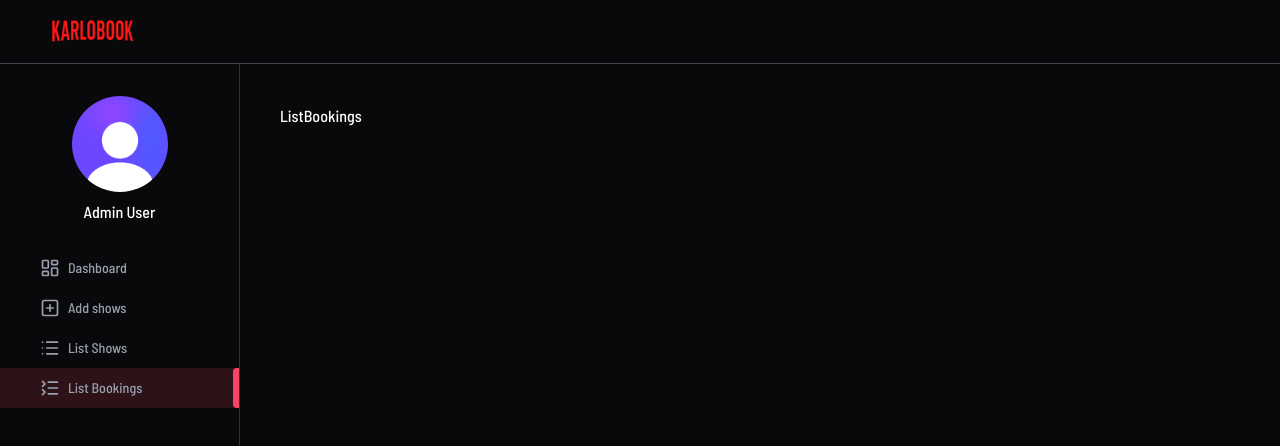
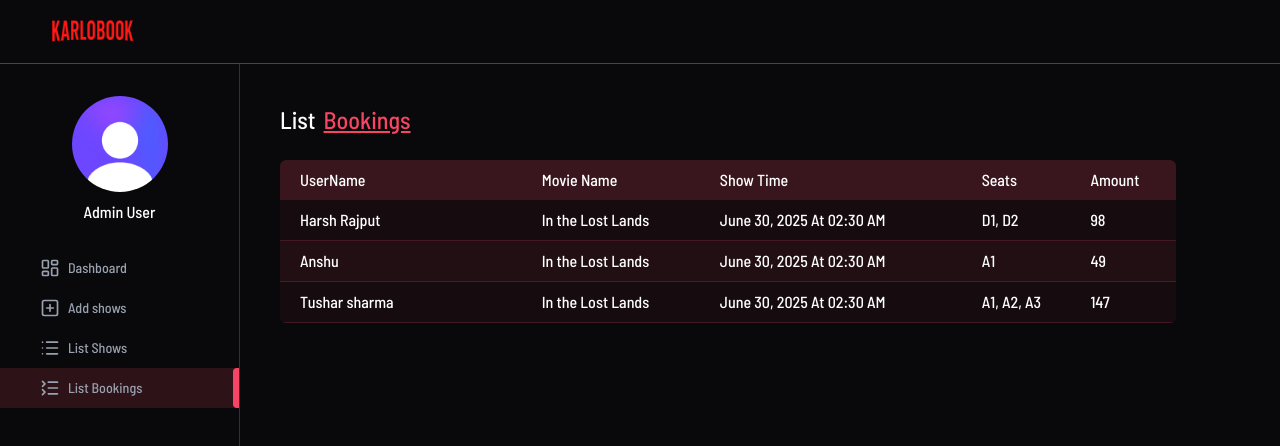
Before and after one commit to harsh24062/KarloBook, a React (Vite) app in the folder frontend/: page /admin/list-bookings in a window 1280 px wide. Shown: the top 446 px of the page. Built offline with nearby package versions, Linux system fonts and the light colour scheme; no server answers.

Commit message:
Added Admin List-Bookings Page

```diff
--- a/frontend/src/pages/admin/ListBookings.jsx
+++ b/frontend/src/pages/admin/ListBookings.jsx
@@ -1,7 +1,57 @@
+import { useEffect, useState } from "react"
+import Loading from "../../components/Loading"
+import { dummyBookingData } from "../../assets/assets"
+import Title from "../../components/admin/Title"
+import dateFormat from "../../lib/dateFormat"
+import isoTimeFormat from "../../lib/isoTimeFormat"
 
 const ListBookings = () => {
-  return (
-    <div>ListBookings</div>
+
+   const currency = import.meta.env.VITE_CURRENCY
+
+  const [loading,setLoading] = useState(true)
+  const [bookings,setBookings] = useState([])
+
+  const fetchBookingData = () => {
+    setBookings(dummyBookingData)
+    setLoading(false)
+  }
+
+  useEffect(()=>{
+    fetchBookingData()
+  },[])
+
+  return !loading ? (
+    <>
+      <Title text1="List" text2="Bookings"/>
+      <div className="max-w-4xl mt-6 overflow-x-auto">
+         <table className="w-full border-collapse rounded-md overflow-hidden text-nowrap">
+            <thead>
+              <tr className="bg-primary/20 text-left text-white">
+                <th className="p-2 font-medium pl-5">UserName</th>
+                <th className="p-2 font-medium">Movie Name</th>
+                <th className="p-2 font-medium">Show Time</th>
+                <th className="p-2 font-medium">Seats</th>
+                <th className="p-2 font-medium">Amount</th>
+              </tr>
+            </thead>
+            <tbody>
+              {bookings.map((item,index)=>(
+                <tr key={index} className="border-b border-primary/20
+                 bg-primary/5 even:bg-primary/10">
+                  <td className="p-2 min-w-44 pl-5">{item.user.name}</td>
+                  <td className="p-2">{item.show.movie.title}</td>
+                  <td className="p-2">{dateFormat(item.show.showDateTime) +" At "+ isoTimeFormat(item.show.showDateTime)}</td>
+                  <td className="p-2">{item.bookedSeats.join(", ")}</td>
+                  <td className="p-2">{currency} {item.amount}</td>
+                </tr>
+              ))}
+            </tbody>
+         </table>
+      </div>
+    </>
+  ):(
+    <Loading />
   )
 }
 
```
